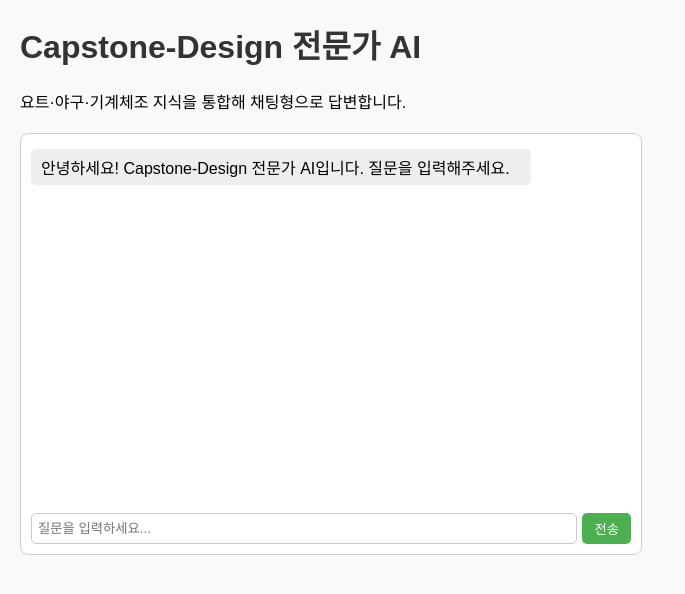
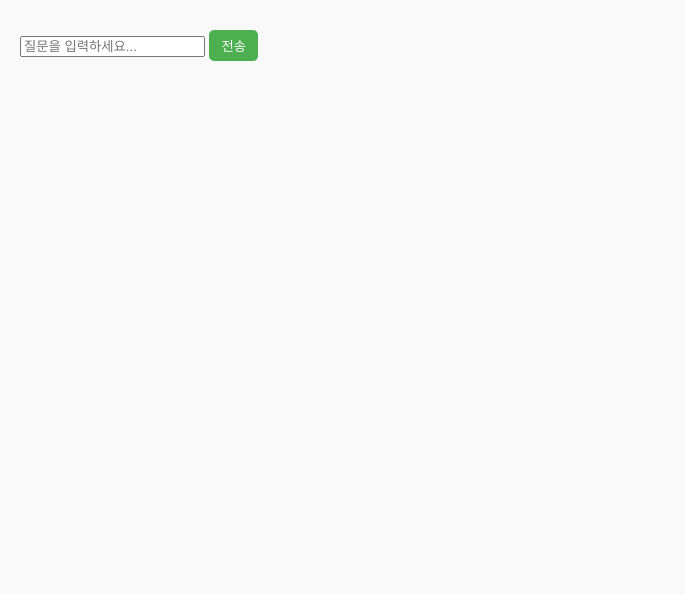
Before and after one commit to a1jung/Capstone-Design, a FastAPI app: page / in a window 1280 px wide. Shown: the top 594 px of the page, without its empty margins (0-685 px from the left). Run offline with FastAPI, Linux system fonts and the light colour scheme.

Commit message:
Update index.html

```diff
--- a/templates/index.html
+++ b/templates/index.html
@@ -1,22 +1,23 @@
 <!DOCTYPE html>
 <html lang="ko">
 <head>
-<meta charset="UTF-8">
-<title>Capstone-Design AI</title>
-<link rel="stylesheet" href="/static/style.css">
+    <meta charset="UTF-8">
+    <title>Capstone-Design 전문가 AI</title>
+    <link rel="stylesheet" href="style.css">
 </head>
 <body>
-<h1>Capstone-Design 전문가 AI</h1>
-<p>요트·야구·기계체조 지식을 통합해 채팅형으로 답변합니다.</p>
 
-<div id="chat">
-    <div id="messages"></div>
-    <div id="input-bar">
-        <input type="text" id="question" placeholder="질문을 입력하세요..." />
+<div class="chat-container">
+
+    <div class="messages" id="messages"></div>
+
+    <div class="input-area">
+        <input id="userInput" type="text" placeholder="질문을 입력하세요..." />
         <button id="sendBtn">전송</button>
     </div>
+
 </div>
 
-<script src="/static/script.js"></script>
+<script src="script.js"></script>
 </body>
 </html>
```
